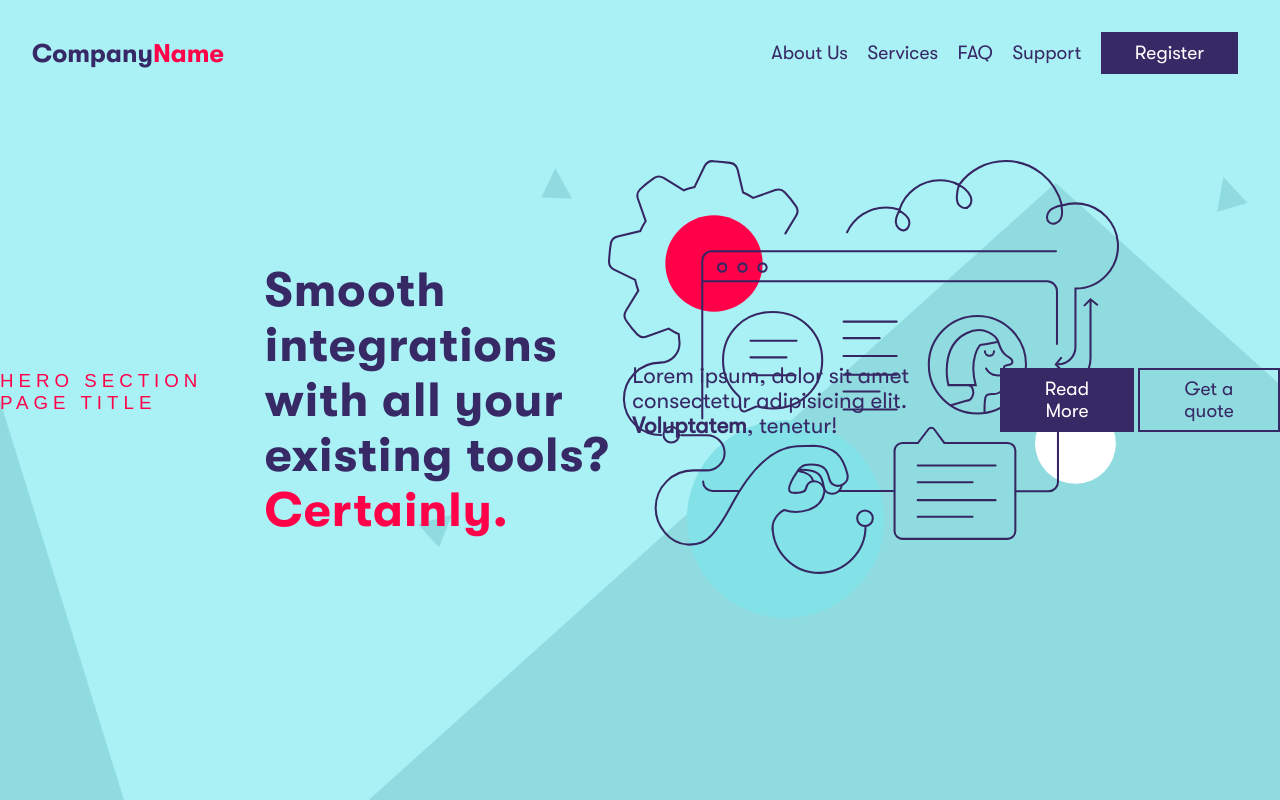
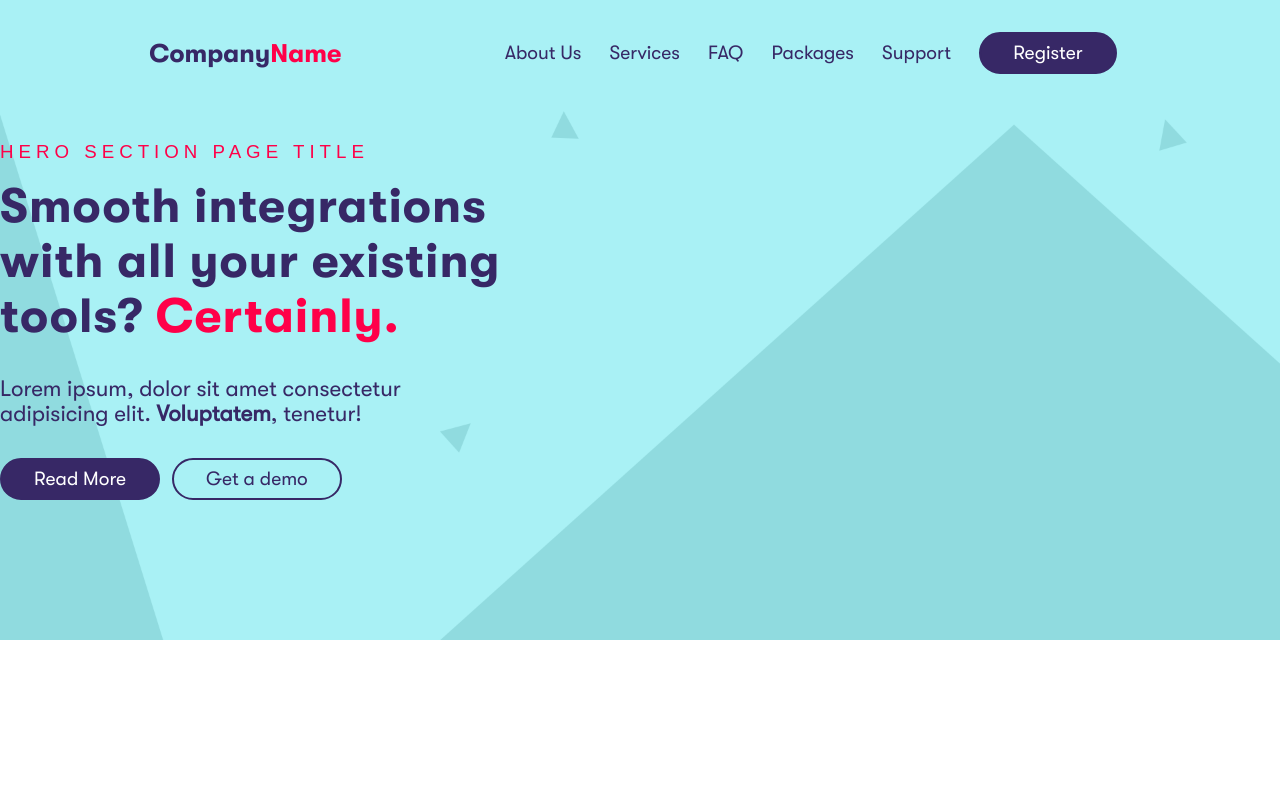
Before and after one commit to mattpt24/font-face, a plain HTML site: page index.html in a window 1280 px wide. Drawn offline with Linux system fonts and the light colour scheme.

Commit message:
feat: Changes to site

```diff
--- a/index.html
+++ b/index.html
@@ -11,6 +11,7 @@
 </head>
 <body>
 
+    <header>
     <nav>
         <h2 class="nav-logo">Company<span style="color:#FF0049;">Name</span></h2>
 
@@ -18,19 +19,24 @@
             <li class="nav__link">About Us</li>
             <li class="nav__link">Services</li>
             <li class="nav__link">FAQ</li>
+            <li class="nav__link">Packages</li>
             <li class="nav__link">Support</li>
             <li class="btn btn-dark nav__link">Register</li>
-        </ul>    </nav>
+        </ul></nav>
+    </header>
 
     <section id="hero">
-        <img class="hero-svg" src="./assets/images/hero.svg">
+    <div>
     <h3>HERO SECTION PAGE TITLE</h3>
     <h1>Smooth integrations with all your existing tools? <span class="emphasised-txt">Certainly.</span></h1>
     <p>Lorem ipsum, dolor sit amet consectetur adipisicing elit. <strong>Voluptatem</strong>, tenetur!</p>
     <button class="btn btn-dark">Read More</button>
     &nbsp;
-    <button class="btn btn-light">Get a quote</button>
-        </div>
+    <button class="btn btn-light">Get a demo</button>
+    </div>
+        <!-- <div>
+        <img class="hero-svg" src="./assets/images/hero.svg">
+    </div> -->
     </section>
 
 </body>
--- a/styles.css
+++ b/styles.css
@@ -25,7 +25,9 @@
     box-sizing: border-box;
 }
 
-
+html {
+    background: white;
+}
 
 body {
     background:url("./assets/images/background.png");
@@ -41,35 +43,12 @@ body {
 }
 
 #hero {
-    min-height: 100vh;
+    min-height:80vh;
     display: flex;
     justify-content: center;
     align-items: center;
-    position: relative;
 }
 
-#hero:after {
-    position: absolute;
-    top: 0;
-    left: 0;
-    width: 100%;
-    height: 100%;
-    content: "";
-    /* background: rgba(0,0,0,0.6); */
-    z-index: -1;
-    animation: blurBackground .5s;
-    animation-delay: .5s;
-    animation-fill-mode: forwards;
-}
-
-/*  3  */
-
-#hero div {
-    width: 70%;
-    position: absolute;
-    bottom: 4rem; left: 4rem;
-    z-index: 0;
-}
 
 h1 {
     transition: all .3s ease;
@@ -88,10 +67,7 @@ h1 {
 
 
 .hero-svg {
-    width: 40vw;
-    position: absolute;
-    top: 10rem;
-    right: 10rem;
+    width: 33.333vw;
 }
 
 p {
@@ -112,13 +88,10 @@ p {
     transition: all .3s ease;
     padding: .5rem 2rem;
     outline: none;
+    border-radius: 50px;
     font-size: 1.2rem;
     font-family: 'gt-walsheim-medium';
     font-weight: 300;
-    opacity: 0;
-    animation: entranceAnimation 1s;
-    animation-fill-mode: forwards;
-    animation-delay: 1.5s;
 }
 
 .btn-light {
@@ -161,18 +134,23 @@ button:hover {
     font-family: 'gt-walsheim-bold';
 }
 
+header {
+    display: flex;
+    justify-content: center;
+}
+
 nav {
     display: flex;
-    justify-content: space-between;
-    padding:2rem;
+    justify-content: space-evenly;
+    padding:2rem 0;
     align-items: center;
     font-family: 'gt-walsheim-medium';
-    font-weight: 300;
+    font-weight: 400;
     position: fixed;
     top: 0;
     left: 0;
     width: 100%;
-
+    margin: 0 auto;
     z-index: 999;
 }
 
@@ -187,7 +165,7 @@ h4 {
     color: #372866;;
     display: flex;
     justify-content: space-around;
-    width: 40%;
+    width: 50%;
     align-items: center;
     list-style: none;
 }
@@ -218,18 +196,9 @@ h4 {
 }
 
 
-.contact {
-    background: #372866;
-    color: #fff;
-    padding: .5rem 2rem;
-    border-radius: 30px;
-}
 
-.contact:hover {
-    transition: all .3s ease;
-    color: white!important;
-    opacity: .8;
-}
+
+
 
 
 @keyframes entranceAnimation{
@@ -245,3 +214,9 @@ h4 {
     }
 
 }
+
+
+
+@media screen and (max-width: 500px) {
+
+}
```
